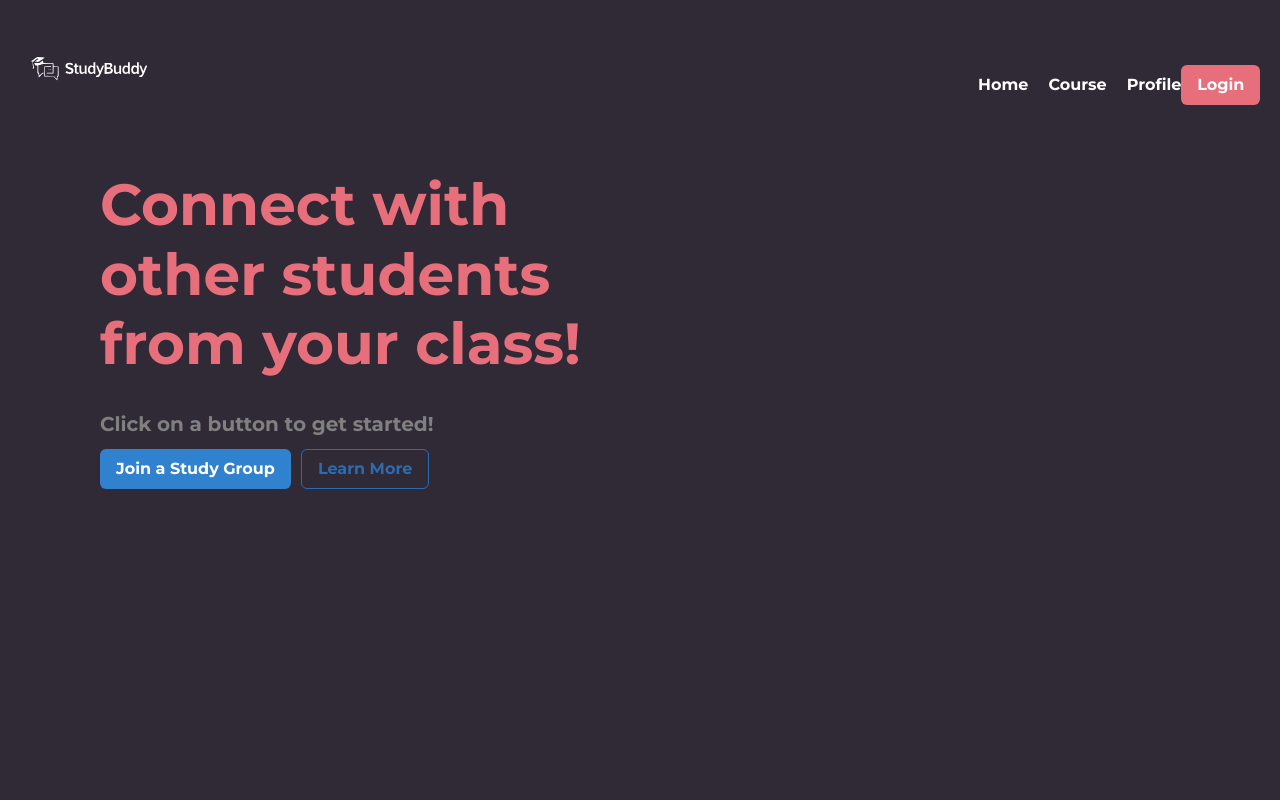
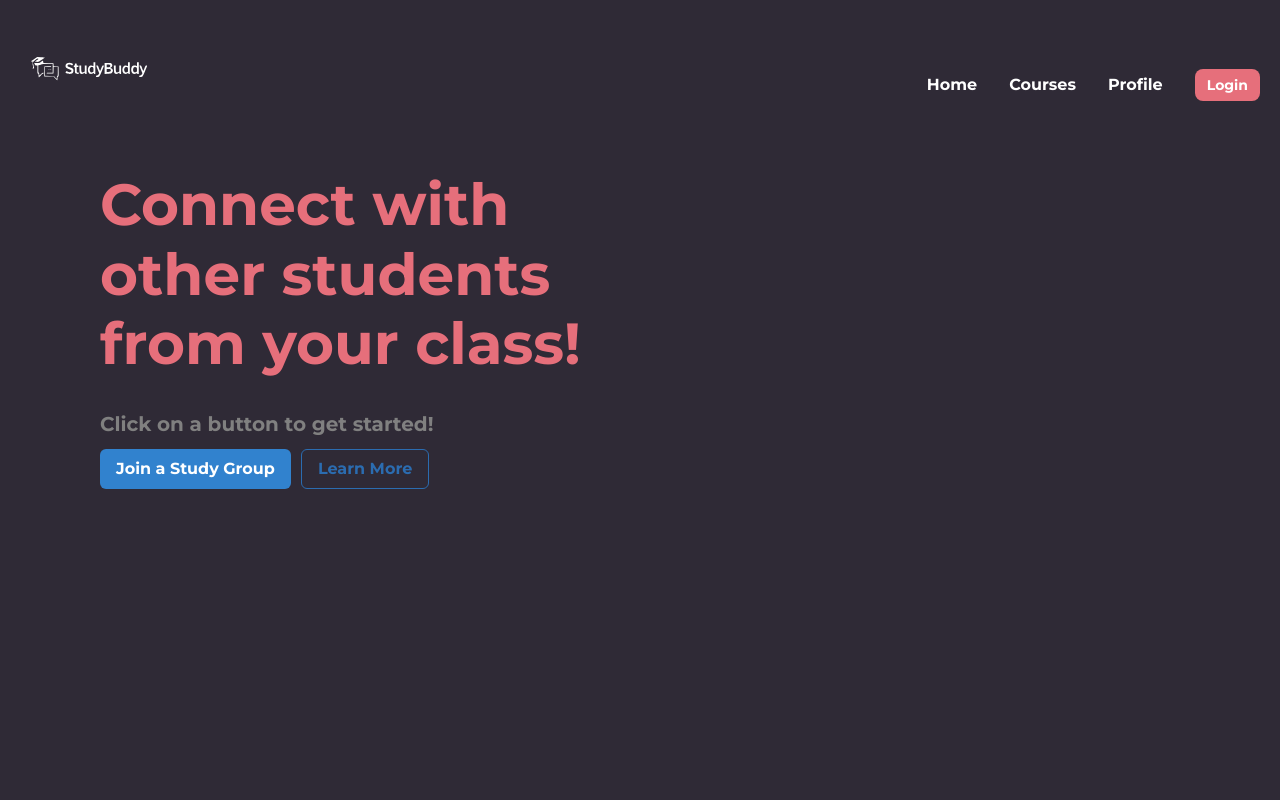
Before and after one commit to SidUMass/StudyBuddy, a React (Create React App) app in the folder client/: page / in a window 1280 px wide. Shown: the top 800 px of the page. Built offline with nearby package versions, Linux system fonts and the light colour scheme.

Commit message:
Responsive header

```diff
--- a/client/src/components/Header.js
+++ b/client/src/components/Header.js
@@ -1,27 +1,86 @@
 import React from 'react';
-import logo from '../logo.svg';
-import { Button } from "@chakra-ui/react";
 import { Link } from 'react-router-dom';
+import {useState} from 'react';
+import { Box, Text, Button, Stack } from "@chakra-ui/react";
+import {ReactComponent as Logo} from "../logo.svg";
+
+const CloseIcon = () => (
+  <svg width="24" viewBox="0 0 18 18" xmlns="http://www.w3.org/2000/svg">
+    <title>Close</title>
+    <path
+      fill="white"
+      d="M9.00023 7.58599L13.9502 2.63599L15.3642 4.04999L10.4142 8.99999L15.3642 13.95L13.9502 15.364L9.00023 10.414L4.05023 15.364L2.63623 13.95L7.58623 8.99999L2.63623 4.04999L4.05023 2.63599L9.00023 7.58599Z"
+    />
+  </svg>
+);
+
+const MenuIcon = () => (
+  <svg
+    width="24px"
+    viewBox="0 0 20 20"
+    xmlns="http://www.w3.org/2000/svg"
+    fill="white"
+  >
+    <title>Menu</title>
+    <path d="M0 3h20v2H0V3zm0 6h20v2H0V9zm0 6h20v2H0v-2z" />
+  </svg>
+);
+
+const MenuToggle = ({ toggle, isOpened }) => {
+  return (
+    <Box display={{ base: "block", md: "none" }} onClick={toggle}>
+      {isOpened ? <CloseIcon /> : <MenuIcon />}
+    </Box>
+  );
+};
+
+
+const MenuItem = ({ children, isLast, to = "/", ...rest }) => {
+  return (
+    <Link to={to}>
+      <Text display="block" color={"white"} {...rest}>
+        {children}
+      </Text>
+    </Link>
+  );
+};
+
+const MenuLinks = ({ isOpened }) => {
+  return (
+    <Box display={{ base: isOpened ? "block" : "none", md: "block" }}
+    flexBasis={{ base: "100%", md: "auto" }}>
+      <Stack spacing={8} align="center" justify={["center", "space-between", "flex-end", "flex-end"]}
+      direction={["column", "row", "row", "row"]} pt={[4, 4, 0, 0]}>
+        <MenuItem to="/">Home</MenuItem>
+        <MenuItem to="/courses"> Courses </MenuItem>
+        <MenuItem to="/profile"> Profile </MenuItem>
+        <MenuItem to="/login" isLast>
+          <Button
+            size="sm"
+            rounded="lg"
+            color={["primary.500", "primary.500", "white", "white"]}
+            bg="#E66F7B"
+            _hover={{
+              bg: "#422023"
+            }}
+          >
+            Login
+          </Button>
+        </MenuItem>
+      </Stack>
+    </Box>
+  );
+};
+
 
 function Header() {
+  const [isOpened, setIsOpened] = useState(false);
+  const toggle = () => setIsOpened(wasOpened => !isOpened);
   return (
     <header className="App-header">
-        {/* Logo and Name */}
-        <div className="logo-section">
-        <img src={logo} alt="StudyBuddy Logo" className="App-logo" />
-        </div>
-
-        {/* Navigation */}
-        <nav>
-        <ul className="nav-links">
-          <li><Link to="/">Home</Link></li>
-          <li><Link to="/courses">Course</Link></li>
-          <li><Link to="/profile">Profile</Link></li>
-        </ul>
-        </nav>
-
-        {/* Login Button */}
-        <Button bg="#E66F7B"color={'white'}>Login</Button>
+        <Logo />
+        <MenuToggle toggle={toggle} isOpened={isOpened} />
+        <MenuLinks isOpened={isOpened} />
     </header>
   );
 }
```
Also changed, not shown: client/src/logo.svg.
